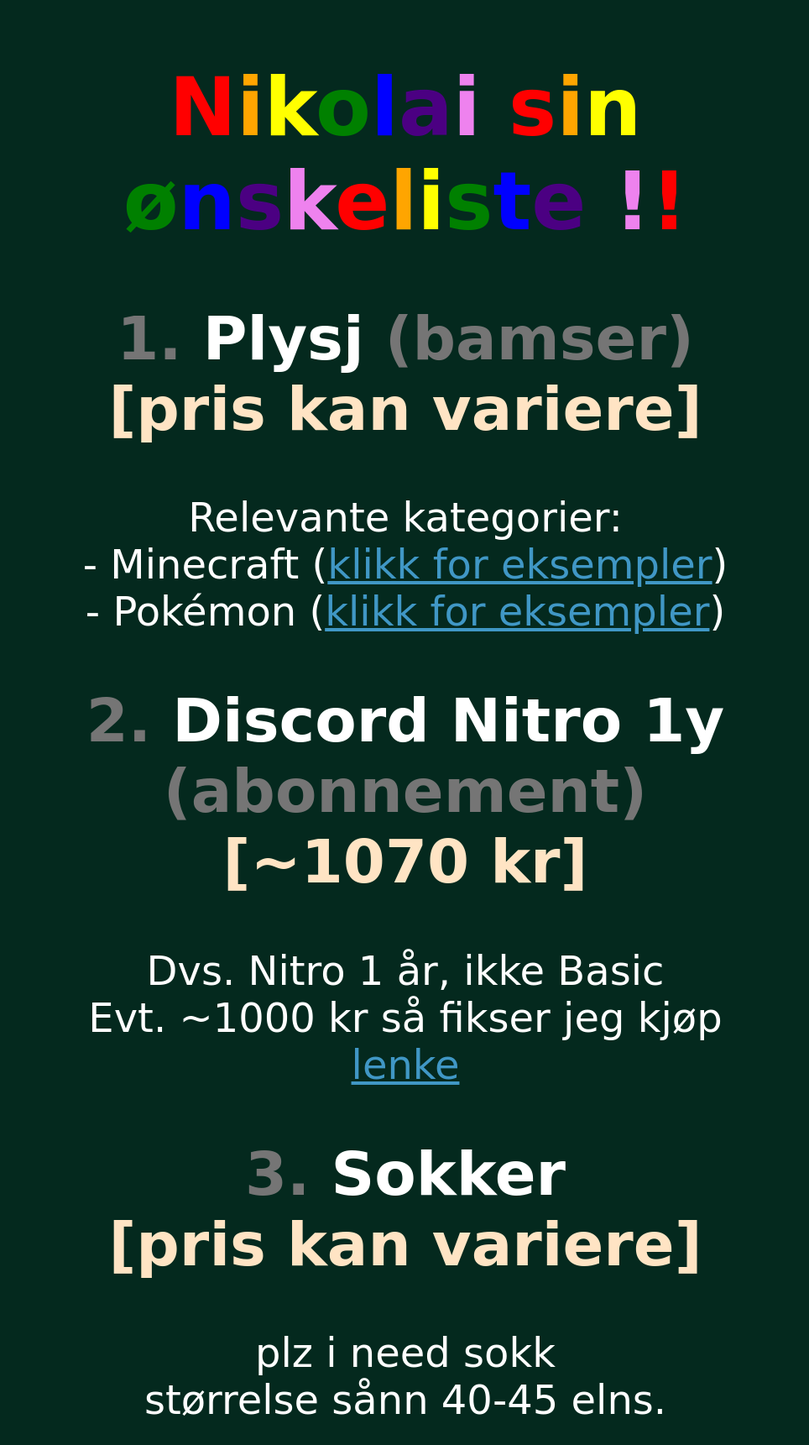
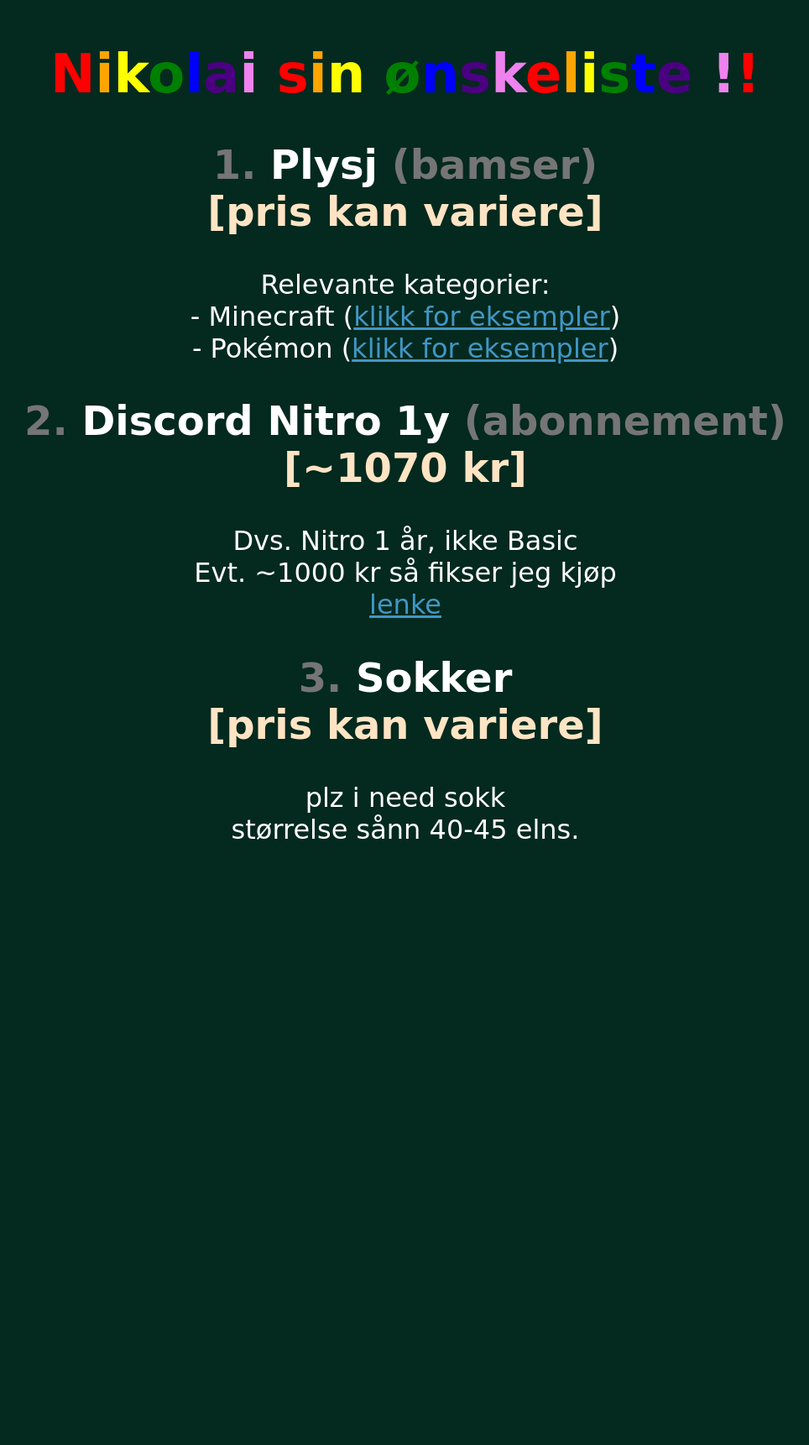
Before and after one commit to qtniko/qtniko.github.io, a PHP site: the page made by ønskeliste/index.html in a window 1280 px wide. Shown: the whole page at 84% size, without its empty margins (157-1121 px from the left). After the commit the page ends 1000 px from the top, so only its background shows below. Run offline with PHP 8.4, Linux system fonts and the light colour scheme.

Commit message:
ønskeliste

```diff
--- a/ønskeliste/main.css
+++ b/ønskeliste/main.css
@@ -2,13 +2,12 @@
 
 body {
     background-color: #04291e;
-    padding-left: 10%;
-    padding-right: 10%;
+    overflow-x: hidden;
     display: flex;
     justify-content: center;
     align-items: center;
     text-align: center;
-    font-size: 3em;
+    font-size: 2em;
     color: #ffffff;
     font-family: 'Comic Sans MS', 'Comic Neue', 'Gill Sans', 'Gill Sans MT', Calibri, 'Trebuchet MS', sans-serif;
 }
```
